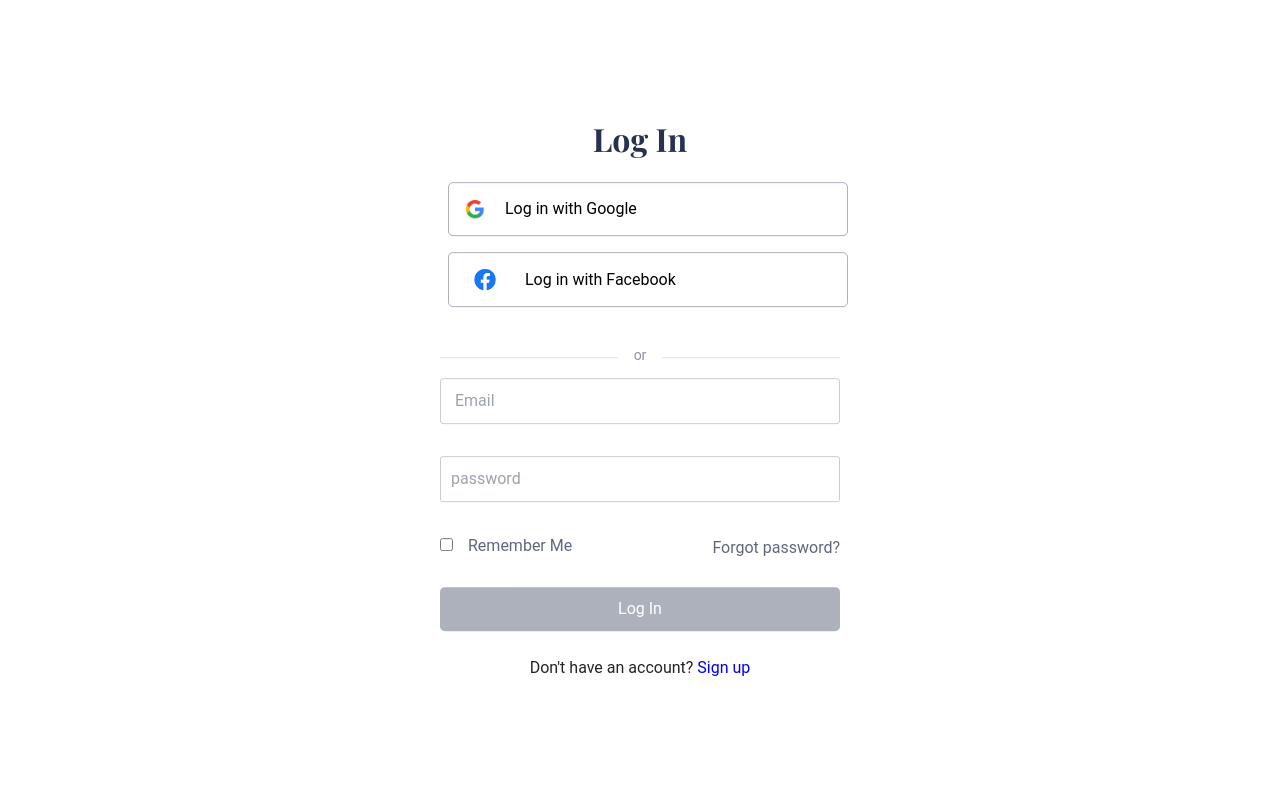
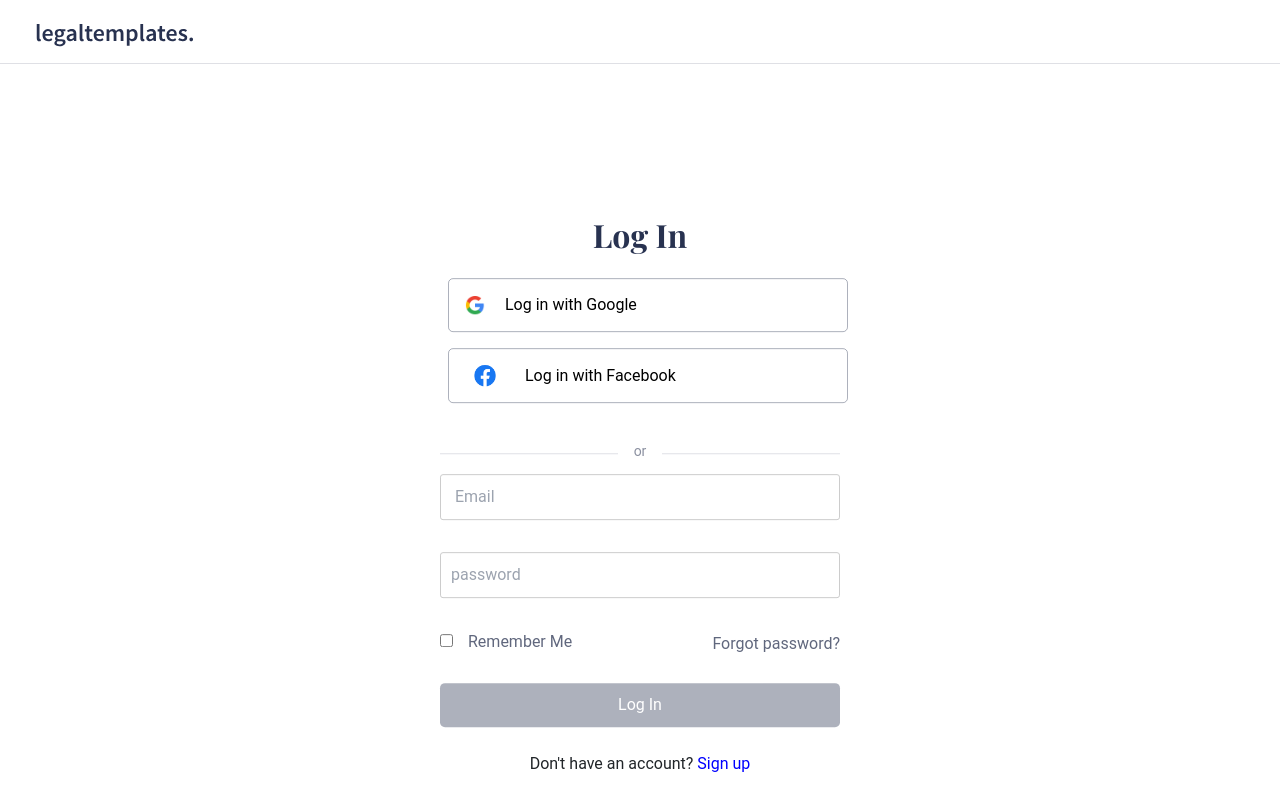
Before and after one commit to bishal189/TemplateGenerator, a React (Vite) app in the folder frontend/: page / in a window 1280 px wide. Built offline with nearby package versions, Linux system fonts and the light colour scheme; a web font is replaced by a local one.

Commit message:
completed the loginpage

```diff
--- /dev/null
+++ b/frontend/src/components/Signin/Header.css
@@ -0,0 +1,14 @@
+.Header {
+    display: flex;
+    align-items: center;
+    width:100%;
+    height: 64px;
+    border-bottom: 1px solid rgba(40,50,80,.15);
+
+}
+.logo{
+    margin-left: 1.5rem;
+    width: 181px;
+    height: 30px;
+
+}
--- /dev/null
+++ b/frontend/src/components/Signin/Header.jsx
@@ -0,0 +1,13 @@
+import React from 'react'
+import './Header.css';
+import logosvg from '../../assets/logo.svg';
+const Header = () => {
+  return (
+    <div className='Header'>
+       <img src={logosvg} alt="imgerror"  className='logo' srcset="" />
+
+        </div>
+  )
+}
+
+export default Header
--- a/frontend/src/components/Signin/Signin.css
+++ b/frontend/src/components/Signin/Signin.css
@@ -14,6 +14,7 @@
     background-color: #fff;
     padding: 30px;
     border-radius: 10px;
+    margin-top: 6rem;
     /* box-shadow: 0 0 10px rgba(0, 0, 0, 0.1); */
 }
 
--- a/frontend/src/components/Signin/Signin.jsx
+++ b/frontend/src/components/Signin/Signin.jsx
@@ -2,8 +2,12 @@
 import './Signin.css'
 import facebooklogo from '../../assets/facebook.png'
 import googlelogo from '../../assets/google.png'
+import Header from './Header';
 function Signin() {
   return (
+    <>
+
+    <Header/>
     <div className="login-container">
       <h1>Log In</h1>
       <div className="social-login">
@@ -40,6 +44,7 @@
         <p>Don't have an account? <a href="#"><span className='signup'>Sign up</span></a></p>
       </div>
     </div>
+    </>
   );
 }
 
```
Also changed, not shown: frontend/src/assets/logo.svg (added).
